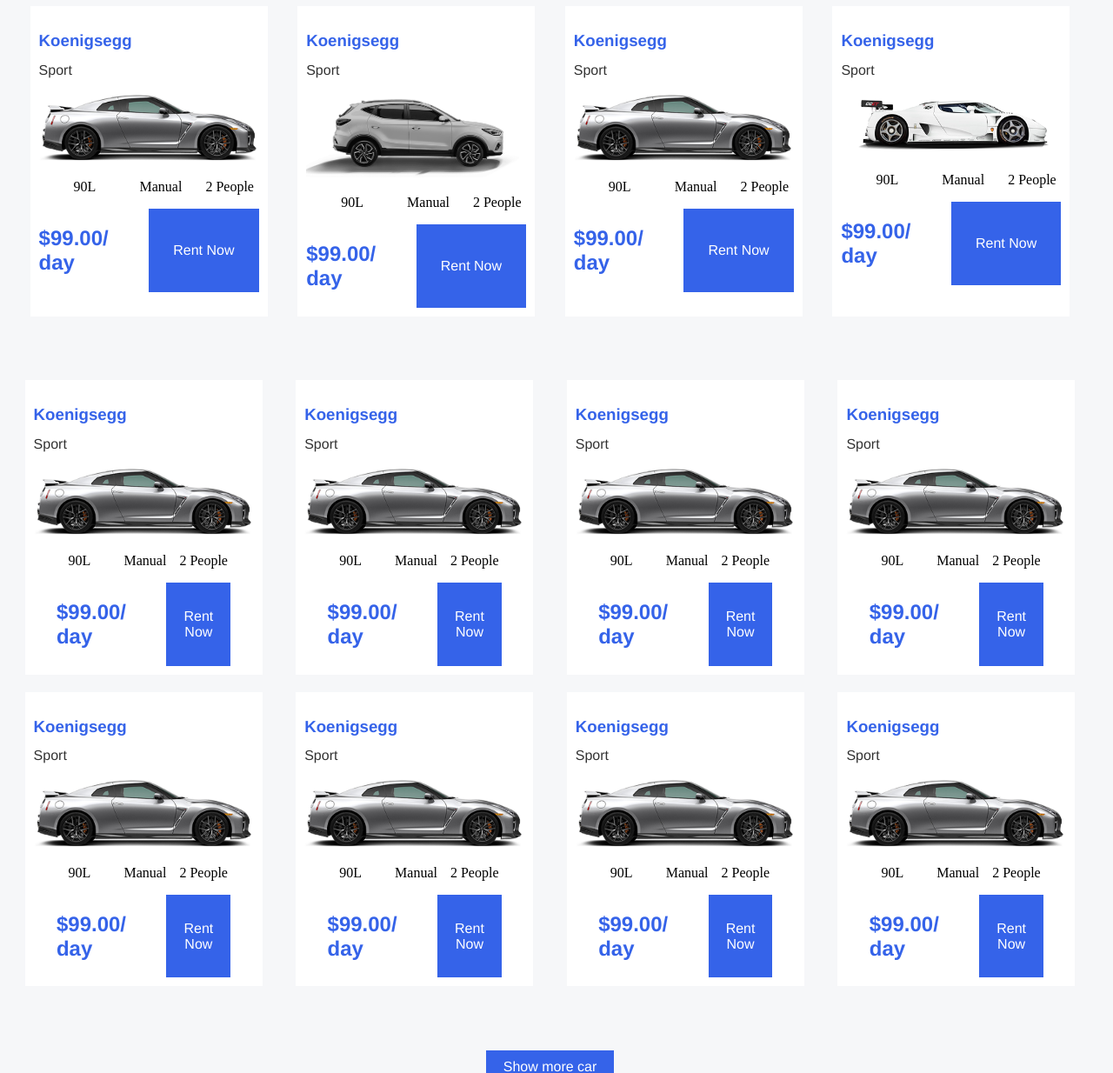
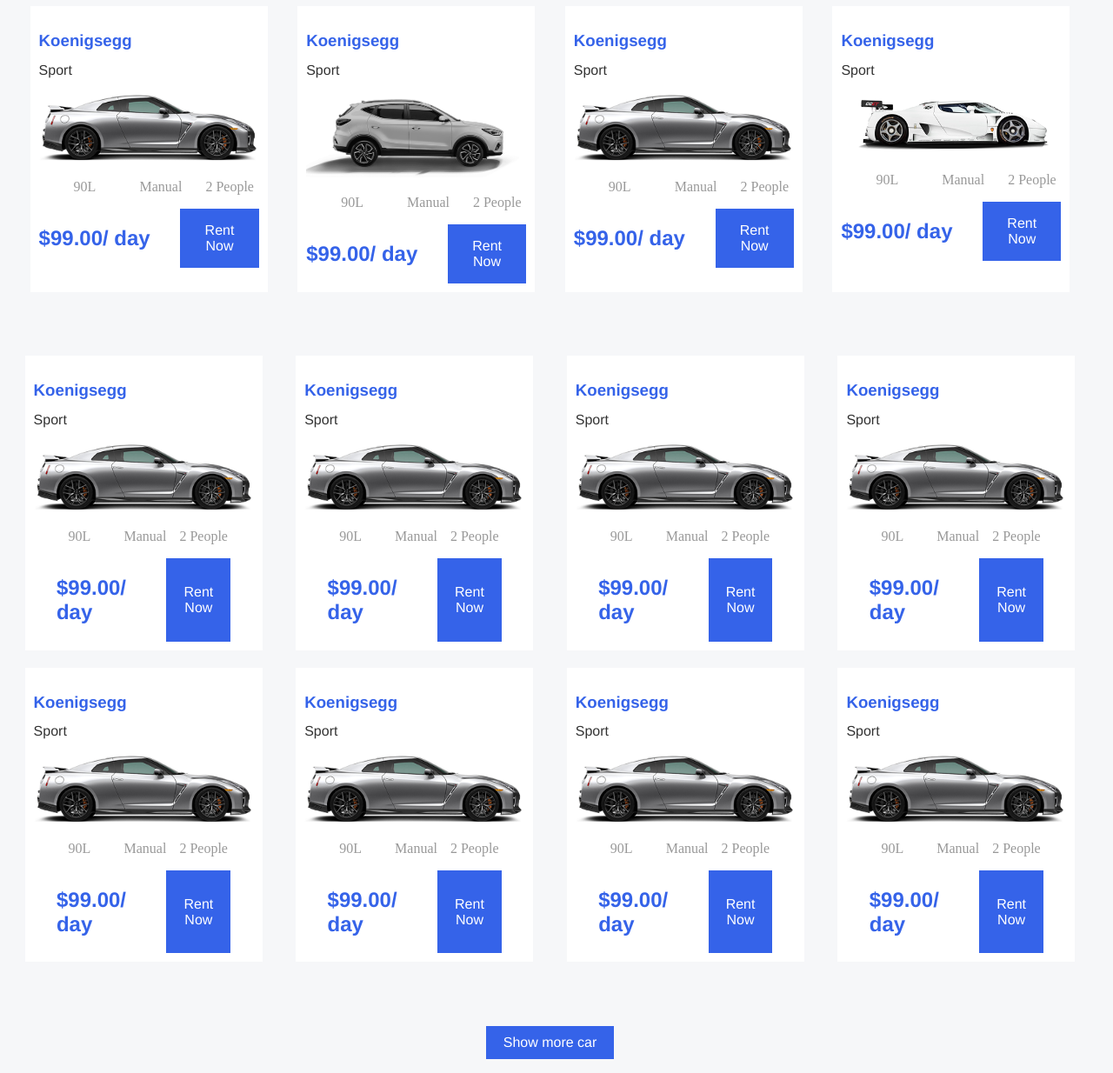
Before and after one commit to AhmedFullStack/Public_Projects, a PHP site: page / in a window 1280 px wide. Shown: the part 775-2009 px from the top of the page at 87% size. Run offline with PHP 8.4, Linux system fonts and the light colour scheme.

Commit message:
text buttons

```diff
--- a/p8/css/class.css
+++ b/p8/css/class.css
@@ -94,6 +94,9 @@
 .position-relative{position:relative !important;}
 .position-apsolute{position:absolute !important;}
 
+/* =============opacity================= */
+.op-7{opacity:0.7}
+.op-4{opacity:0.4}
 /* ==================text=================== */
 .text-center{text-align:center !important;};
 .of-hidden{overflow:hidden !important;};
--- a/p8/css/dark-mode.css
+++ b/p8/css/dark-mode.css
@@ -61,11 +61,11 @@
 
 body.mode-3 {
 /* ===========================color=========================== */
---primary-color: #d13109;
---secondary-color: #c27107;
---accent-color: #7c6708;
+--primary-color: #3409d1;
+--secondary-color: #e0e1e6;
+--accent-color: #051072;
 --weight-color: #fff;
---back:#242b38;
+--back:#202f49;
 
 
 
@@ -79,7 +79,7 @@
 /* ===========================font=========================== */
 --font-family: 'Helvetica Neue', Helvetica, Arial, sans-serif;
 --font-size: 16px;
---text-color: #333333;
+--text-color: #f3f3f3;
 --font-style: normal;
 /* ============================scrollbar=============================== */
 /* عرض شريط التمرير */
--- a/p8/index.html
+++ b/p8/index.html
@@ -183,14 +183,14 @@
         </div>
         <p class="w-100 -m-t-5">Sport</p>
         <img class="img-fluid" src="images/image 8.png" alt="">
-        <ul class="w-100 flex align-items-center">
+        <ul class="w-100 flex align-items-center  op-4">
             <li class="flex-basis-30"><i class="fa-solid fa-gas-pump"></i>90L</li>
             <li class="flex-basis-30"><i class="fa-solid fa-life-ring"></i>Manual</li>
             <li class="flex-basis-30"><i class="fa-solid fa-users"></i>2 People</li>
         </ul>
         <div class="flex">
-            <h2 class="w-50">$99.00/ day</h2>
-            <button class="w-50 ">Rent Now</button>
+            <h2 class="w-90">$99.00/ day</h2>
+            <button >Rent Now</button>
         </div>
 
     </div>
@@ -201,14 +201,14 @@
         </div>
         <p class="w-100 -m-t-5">Sport</p>
         <img class="img-fluid" src="images/Car2.png" alt="">
-        <ul class="w-100 flex align-items-center">
+        <ul class="w-100 flex align-items-center op-4">
             <li class="flex-basis-30"><i class="fa-solid fa-gas-pump"></i>90L</li>
             <li class="flex-basis-30"><i class="fa-solid fa-life-ring"></i>Manual</li>
             <li class="flex-basis-30"><i class="fa-solid fa-users"></i>2 People</li>
         </ul>
         <div class="flex">
-            <h2 class="w-50">$99.00/ day</h2>
-            <button class="w-50 ">Rent Now</button>
+            <h2 class="w-90">$99.00/ day</h2>
+            <button >Rent Now</button>
         </div>
 
     </div>
@@ -219,14 +219,14 @@
         </div>
         <p class="w-100 -m-t-5">Sport</p>
         <img class="img-fluid" src="images/image 8.png" alt="">
-        <ul class="w-100 flex align-items-center">
+        <ul class="w-100 flex align-items-center op-4">
             <li class="flex-basis-30"><i class="fa-solid fa-gas-pump"></i>90L</li>
             <li class="flex-basis-30"><i class="fa-solid fa-life-ring"></i>Manual</li>
             <li class="flex-basis-30"><i class="fa-solid fa-users"></i>2 People</li>
         </ul>
         <div class="flex">
-            <h2 class="w-50">$99.00/ day</h2>
-            <button class="w-50 ">Rent Now</button>
+            <h2 class="w-90">$99.00/ day</h2>
+            <button>Rent Now</button>
         </div>
 
     </div>
@@ -237,14 +237,14 @@
         </div>
         <p class="w-100 -m-t-5">Sport</p>
         <img class="img-fluid" src="images/image 7.png" alt="">
-        <ul class="w-100 flex align-items-center flex-wrap">
+        <ul class="w-100 flex align-items-center flex-wrap op-4">
             <li class="flex-basis-30"><i class="fa-solid fa-gas-pump"></i>90L</li>
             <li class="flex-basis-30"><i class="fa-solid fa-life-ring"></i>Manual</li>
             <li class="flex-basis-30"><i class="fa-solid fa-users"></i>2 People</li>
         </ul>
         <div class="flex">
-            <h2 class="w-50">$99.00/ day</h2>
-            <button class="w-50 ">Rent Now</button>
+            <h2 class="w-90">$99.00/ day</h2>
+            <button >Rent Now</button>
         </div>
 
     </div>
@@ -258,7 +258,7 @@
         </div>
         <p class="flex-basis-90 -m-t-5">Sport</p>
         <img class="img-fluid " src="images/image 8.png" alt="">
-        <ul class="flex-basis-100 flex align-items-center">
+        <ul class="flex-basis-100 flex align-items-center op-4">
             <li class="flex-basis-30"><i class="fa-solid fa-gas-pump"></i>90L</li>
             <li class="flex-basis-30"><i class="fa-solid fa-life-ring"></i>Manual</li>
             <li class="flex-basis-30"><i class="fa-solid fa-users"></i>2 People</li>
@@ -276,7 +276,7 @@
         </div>
         <p class="flex-basis-90 -m-t-5">Sport</p>
         <img class="img-fluid " src="images/image 8.png" alt="">
-        <ul class="flex-basis-100 flex align-items-center">
+        <ul class="flex-basis-100 flex align-items-center op-4">
             <li class="flex-basis-30"><i class="fa-solid fa-gas-pump"></i>90L</li>
             <li class="flex-basis-30"><i class="fa-solid fa-life-ring"></i>Manual</li>
             <li class="flex-basis-30"><i class="fa-solid fa-users"></i>2 People</li>
@@ -294,7 +294,7 @@
         </div>
         <p class="flex-basis-90 -m-t-5">Sport</p>
         <img class="img-fluid " src="images/image 8.png" alt="">
-        <ul class="flex-basis-100 flex align-items-center">
+        <ul class="flex-basis-100 flex align-items-center op-4">
             <li class="flex-basis-30"><i class="fa-solid fa-gas-pump"></i>90L</li>
             <li class="flex-basis-30"><i class="fa-solid fa-life-ring"></i>Manual</li>
             <li class="flex-basis-30"><i class="fa-solid fa-users"></i>2 People</li>
@@ -312,7 +312,7 @@
         </div>
         <p class="flex-basis-90 -m-t-5">Sport</p>
         <img class="img-fluid " src="images/image 8.png" alt="">
-        <ul class="flex-basis-100 flex align-items-center">
+        <ul class="flex-basis-100 flex align-items-center op-4">
             <li class="flex-basis-30"><i class="fa-solid fa-gas-pump"></i>90L</li>
             <li class="flex-basis-30"><i class="fa-solid fa-life-ring"></i>Manual</li>
             <li class="flex-basis-30"><i class="fa-solid fa-users"></i>2 People</li>
@@ -330,7 +330,7 @@
         </div>
         <p class="flex-basis-90 -m-t-5">Sport</p>
         <img class="img-fluid " src="images/image 8.png" alt="">
-        <ul class="flex-basis-100 flex align-items-center">
+        <ul class="flex-basis-100 flex align-items-center op-4">
             <li class="flex-basis-30"><i class="fa-solid fa-gas-pump"></i>90L</li>
             <li class="flex-basis-30"><i class="fa-solid fa-life-ring"></i>Manual</li>
             <li class="flex-basis-30"><i class="fa-solid fa-users"></i>2 People</li>
@@ -348,7 +348,7 @@
         </div>
         <p class="flex-basis-90 -m-t-5">Sport</p>
         <img class="img-fluid " src="images/image 8.png" alt="">
-        <ul class="flex-basis-100 flex align-items-center">
+        <ul class="flex-basis-100 flex align-items-center op-4">
             <li class="flex-basis-30"><i class="fa-solid fa-gas-pump"></i>90L</li>
             <li class="flex-basis-30"><i class="fa-solid fa-life-ring"></i>Manual</li>
             <li class="flex-basis-30"><i class="fa-solid fa-users"></i>2 People</li>
@@ -366,7 +366,7 @@
         </div>
         <p class="flex-basis-90 -m-t-5">Sport</p>
         <img class="img-fluid " src="images/image 8.png" alt="">
-        <ul class="flex-basis-100 flex align-items-center">
+        <ul class="flex-basis-100 flex align-items-center op-4">
             <li class="flex-basis-30"><i class="fa-solid fa-gas-pump"></i>90L</li>
             <li class="flex-basis-30"><i class="fa-solid fa-life-ring"></i>Manual</li>
             <li class="flex-basis-30"><i class="fa-solid fa-users"></i>2 People</li>
@@ -384,7 +384,7 @@
         </div>
         <p class="flex-basis-90 -m-t-5">Sport</p>
         <img class="img-fluid " src="images/image 8.png" alt="">
-        <ul class="flex-basis-100 flex align-items-center">
+        <ul class="flex-basis-100 flex align-items-center op-4">
             <li class="flex-basis-30"><i class="fa-solid fa-gas-pump"></i>90L</li>
             <li class="flex-basis-30"><i class="fa-solid fa-life-ring"></i>Manual</li>
             <li class="flex-basis-30"><i class="fa-solid fa-users"></i>2 People</li>
```
Also changed, not shown: 1 other file.
